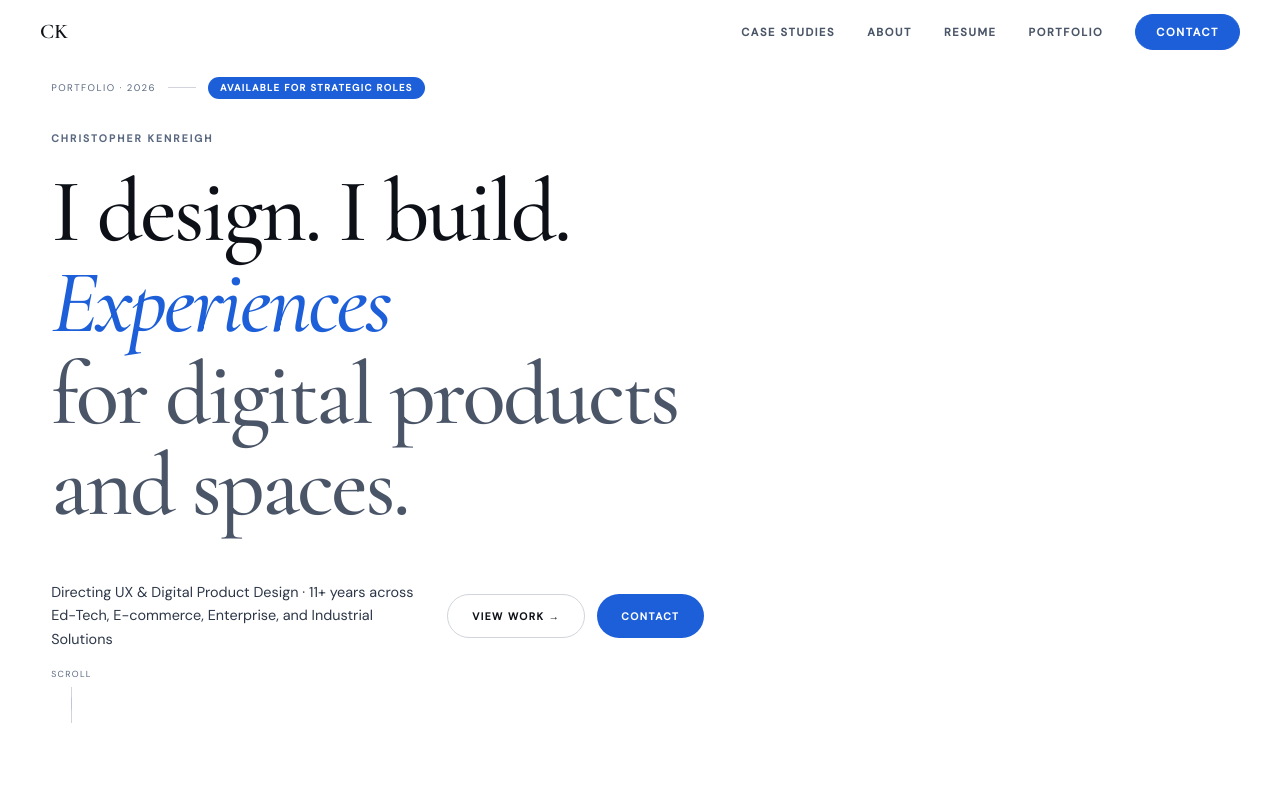
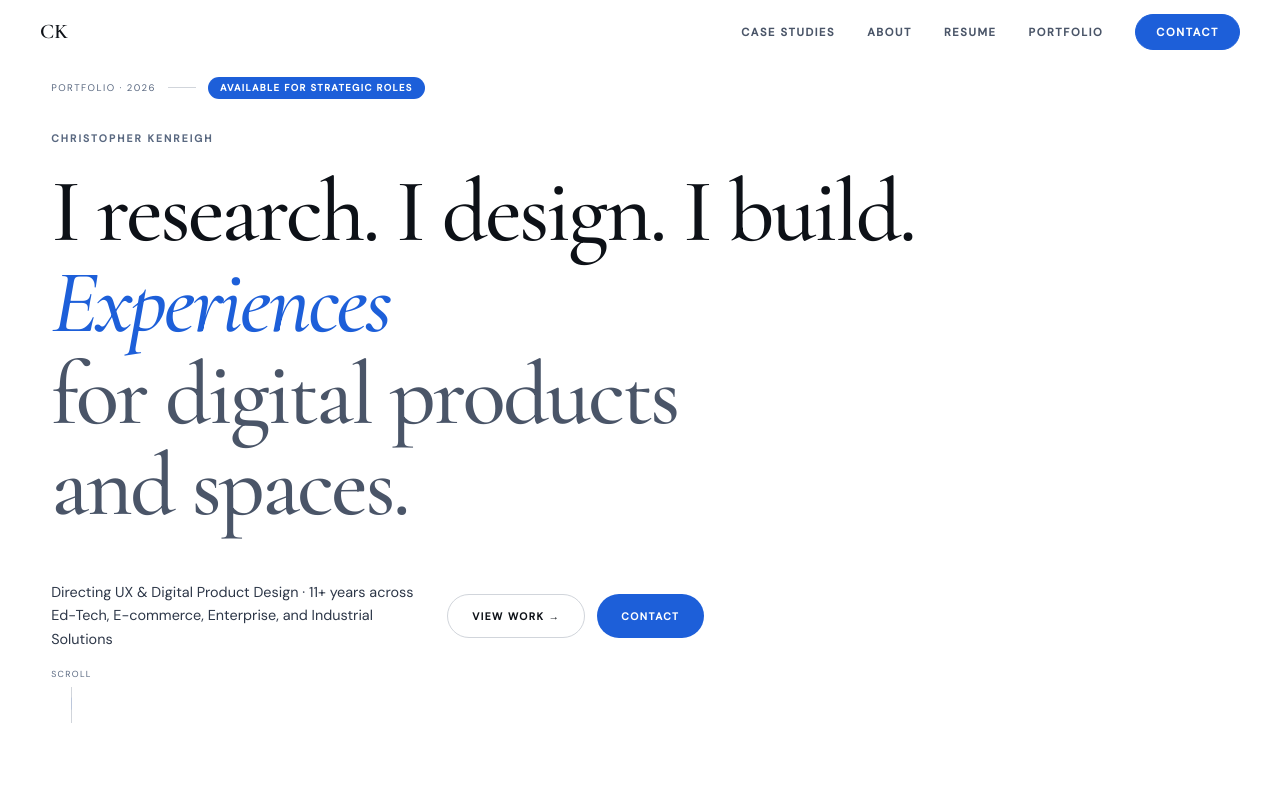
Before and after one commit to tangiblethinking/Testingonly001, a React (Vite) app: page / in a window 1280 px wide. Shown: the top 799 px of the page. Built offline with nearby package versions, Linux system fonts and the light colour scheme.

Commit message:
Update Home.jsx

```diff
--- a/src/pages/Home.jsx
+++ b/src/pages/Home.jsx
@@ -221,7 +221,7 @@ export default function Home({ setPage }) {
           >Christopher Kenreigh</motion.p>
 
           {[
-            { text: 'I design. I build.',             color: INK,      delay: 0.45 },
+            { text: 'I research. I design. I build.',             color: INK,      delay: 0.45 },
             { text: 'Experiences',               color: BLUE,     delay: 0.55, italic: true },
             { text: 'for digital products',       color: INK_SEC,  delay: 0.63 },
             { text: 'and spaces.',              color: INK_SEC,  delay: 0.70 },
```
